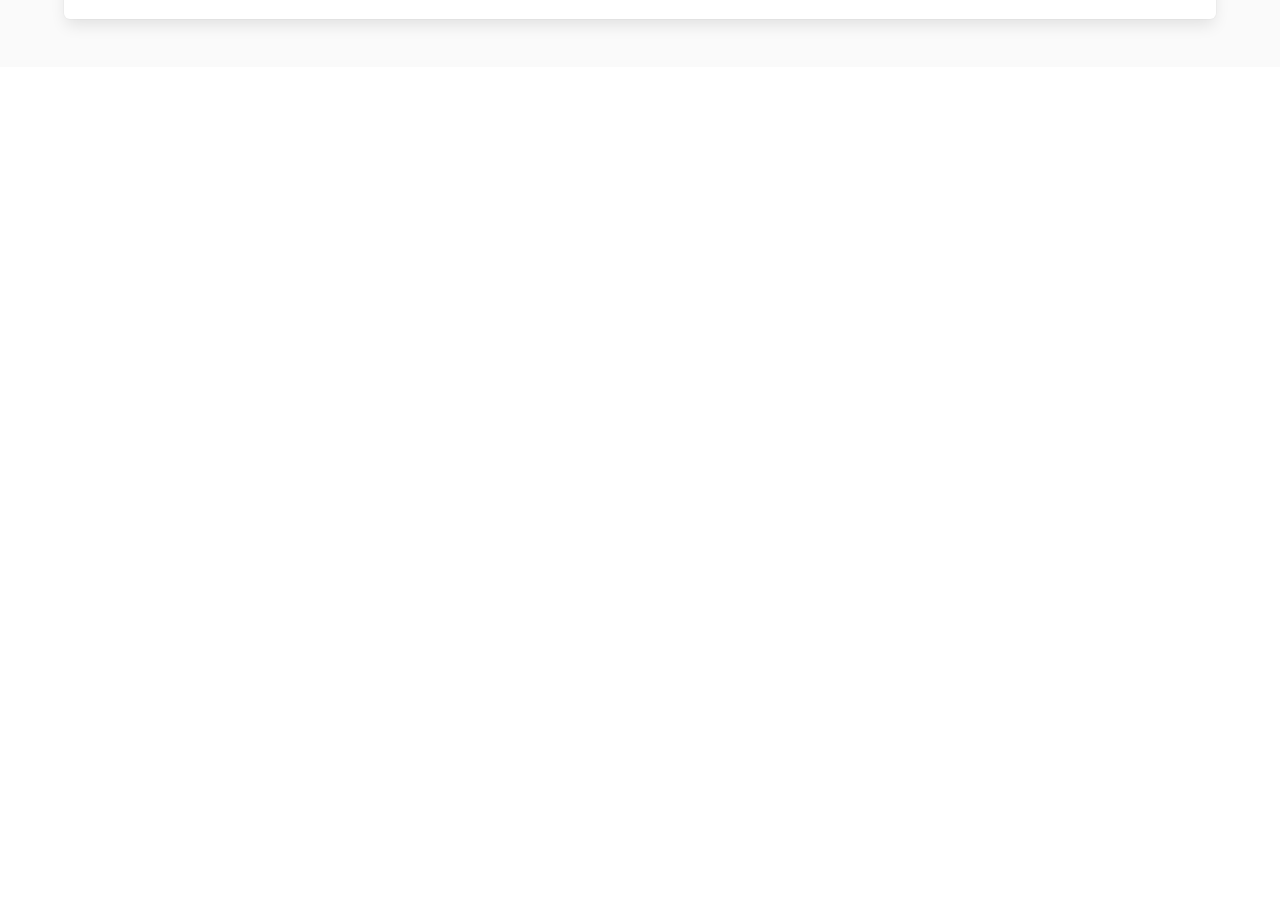
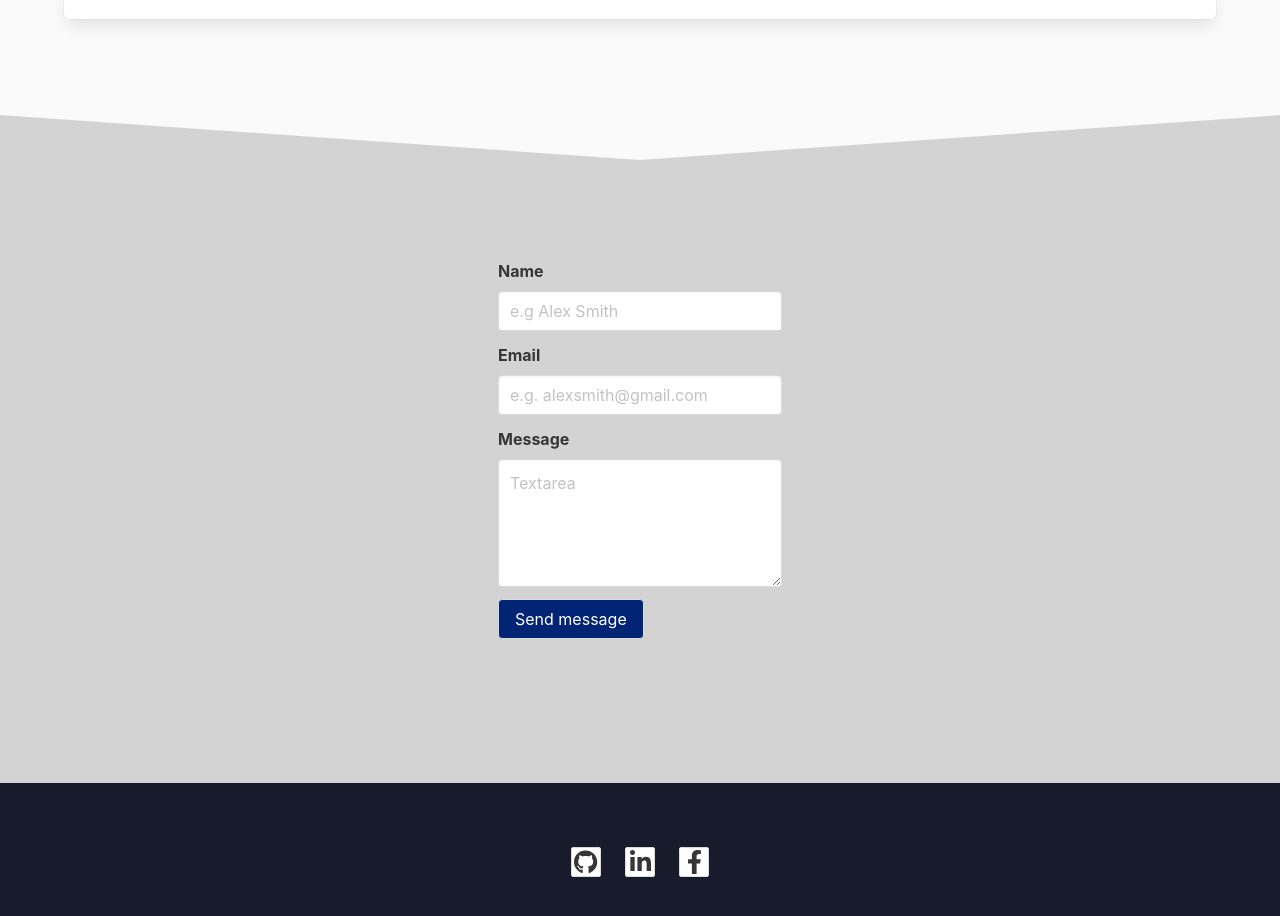
Before and after one commit to ahagbarth/Portfolio, a Vue app: page / in a window 1280 px wide. Shown: the part 3766-4682 px from the top of the page. Before the commit the page ends 3833 px from the top, so only its background shows below. Built offline with nearby package versions, Linux system fonts and the light colour scheme.

Commit message:
Added footer section + contact section - no functionality

```diff
--- a/package.json
+++ b/package.json
@@ -8,6 +8,10 @@
     "lint": "vue-cli-service lint"
   },
   "dependencies": {
+    "@fortawesome/fontawesome-svg-core": "^1.2.30",
+    "@fortawesome/free-brands-svg-icons": "^5.14.0",
+    "@fortawesome/free-solid-svg-icons": "^5.14.0",
+    "@fortawesome/vue-fontawesome": "^0.1.10",
     "bulma": "^0.9.0",
     "core-js": "^3.6.5",
     "vue": "^2.6.11"
--- a/src/App.vue
+++ b/src/App.vue
@@ -4,6 +4,8 @@
     <About/>
     <Skills/>
     <Projects/>
+    <ContactMe/>
+    <Footer/>
   </div>
 </template>
 
@@ -12,14 +14,17 @@ import Hero from './View/Hero.vue'
 import About from './View/About.vue'
 import Skills from './View/Skills.vue'
 import Projects from './View/Projects.vue'
-
+import ContactMe from './View/ContactMe.vue'
+import Footer from './View/Footer'
 export default {
   name: 'App',
   components: {
     Hero,
     About,
     Skills,
-    Projects
+    Projects,
+    ContactMe,
+    Footer
   }
 }
 </script>
--- /dev/null
+++ b/src/View/ContactMe.vue
@@ -0,0 +1,86 @@
+<template>
+  <section class="hero is-medium contact-me">
+    <div style="position:relative">
+     <div class="custom-shape-divider-top-1596664284">
+          <svg data-name="Layer 1" xmlns="http://www.w3.org/2000/svg" viewBox="0 0 1200 120" preserveAspectRatio="none">
+              <path d="M1200 0L0 0 598.97 114.72 1200 0z" class="shape-fill"></path>
+          </svg>
+      </div>
+      <div class="hero-body">
+        <div class="container form-body">
+          <div class="form">
+             <div class="field">
+                <label class="label">Name</label>
+                <div class="control">
+                  <input class="input" type="text" placeholder="e.g Alex Smith">
+                </div>
+              </div>
+
+              <div class="field">
+                <label class="label">Email</label>
+                <div class="control">
+                  <input class="input" type="email" placeholder="e.g. alexsmith@gmail.com">
+                </div>
+              </div>
+              <div class="field">
+                <label class="label">Message</label>
+                <div class="control">
+                  <textarea class="textarea" placeholder="Textarea"></textarea>
+                </div>
+              </div>
+              <div class="field">
+                <div class="control">
+                  <button class="button">
+                    Send message
+                  </button>
+                </div>
+              </div>
+          </div>
+        </div>
+      </div>
+    </div>
+  </section>
+</template>
+
+<script>
+export default {
+  name: 'Hero'
+}
+</script>
+
+<!-- Add "scoped" attribute to limit CSS to this component only -->
+<style scoped>
+.contact-me{
+  background-color: #D3D3D3
+}
+.form-body{
+  display: flex;
+  place-content: center;
+  width: 50%;
+}
+.custom-shape-divider-top-1596664284 {
+    position: absolute;
+    top: 0;
+    left: 0;
+    width: 100%;
+    overflow: hidden;
+    line-height: 0;
+}
+.form{
+  width: 50%
+}
+.custom-shape-divider-top-1596664284 svg {
+    position: relative;
+    display: block;
+    width: calc(100% + 1.3px);
+    height: 47px;
+}
+
+.custom-shape-divider-top-1596664284 .shape-fill {
+    fill: #FAFAFA;
+}
+.button{
+  background-color:#012475;
+  color: white
+}
+</style>
--- /dev/null
+++ b/src/View/Footer.vue
@@ -0,0 +1,53 @@
+<template>
+  <section class="hero contact-me">
+    <div style="position:relative">
+      <div class="hero-body">
+        <div class="container">
+          <div style="display:flex; place-content:center">
+            <p class="buttons">
+             <button class="button is-small">
+              <span class="icon">
+                <font-awesome-icon :icon="['fab', 'github']" size="2x"/>
+              </span>
+            </button>
+            <button class="button is-small">
+              <span class="icon">
+                <font-awesome-icon :icon="['fab', 'linkedin-in']" size="2x"/>
+              </span>
+            </button>
+            <button class="button is-small">
+              <span class="icon">
+                <font-awesome-icon :icon="['fab', 'facebook-f']" size="2x"/>
+              </span>
+            </button>
+            </p>
+          </div>
+        </div>
+      </div>
+    </div>
+  </section>
+</template>
+
+<script>
+export default {
+  name: 'Hero'
+}
+</script>
+
+<!-- Add "scoped" attribute to limit CSS to this component only -->
+<style scoped>
+.contact-me{
+  background-color: #171B2C
+}
+.button{
+  margin: 1rem;
+  transition: 0.3s;
+}
+.button:hover{
+  color: white;
+  background-color:#012475;
+-webkit-box-shadow: 0px 0px 15px 2px rgba(31,242,255,1);
+-moz-box-shadow: 0px 0px 15px 2px rgba(31,242,255,1);
+box-shadow: 0px 0px 15px 2px rgba(31,242,255,1);
+}
+</style>
--- a/src/View/Projects.vue
+++ b/src/View/Projects.vue
@@ -1,7 +1,7 @@
 <template>
   <section class="hero is-fullheight about" >
     <div style="position:relative">
-      <div class="hero-body" style="margin-top:2rem">
+      <div class="hero-body" style="margin-top:2rem; margin-bottom:3rem">
         <div class="container">
           <div class="title">
             <p>Projects</p>
--- a/src/main.js
+++ b/src/main.js
@@ -1,5 +1,12 @@
 import Vue from 'vue'
 import App from './App.vue'
+import { library } from '@fortawesome/fontawesome-svg-core'
+import { FontAwesomeIcon } from '@fortawesome/vue-fontawesome'
+import { faGithub, faLinkedinIn, faFacebookF } from '@fortawesome/free-brands-svg-icons'
+
+library.add(faGithub, faLinkedinIn, faFacebookF)
+
+Vue.component('font-awesome-icon', FontAwesomeIcon)
 
 Vue.config.productionTip = false
 
```
Also changed, not shown: 1 other file (tests, documents, lock files or other folders).
